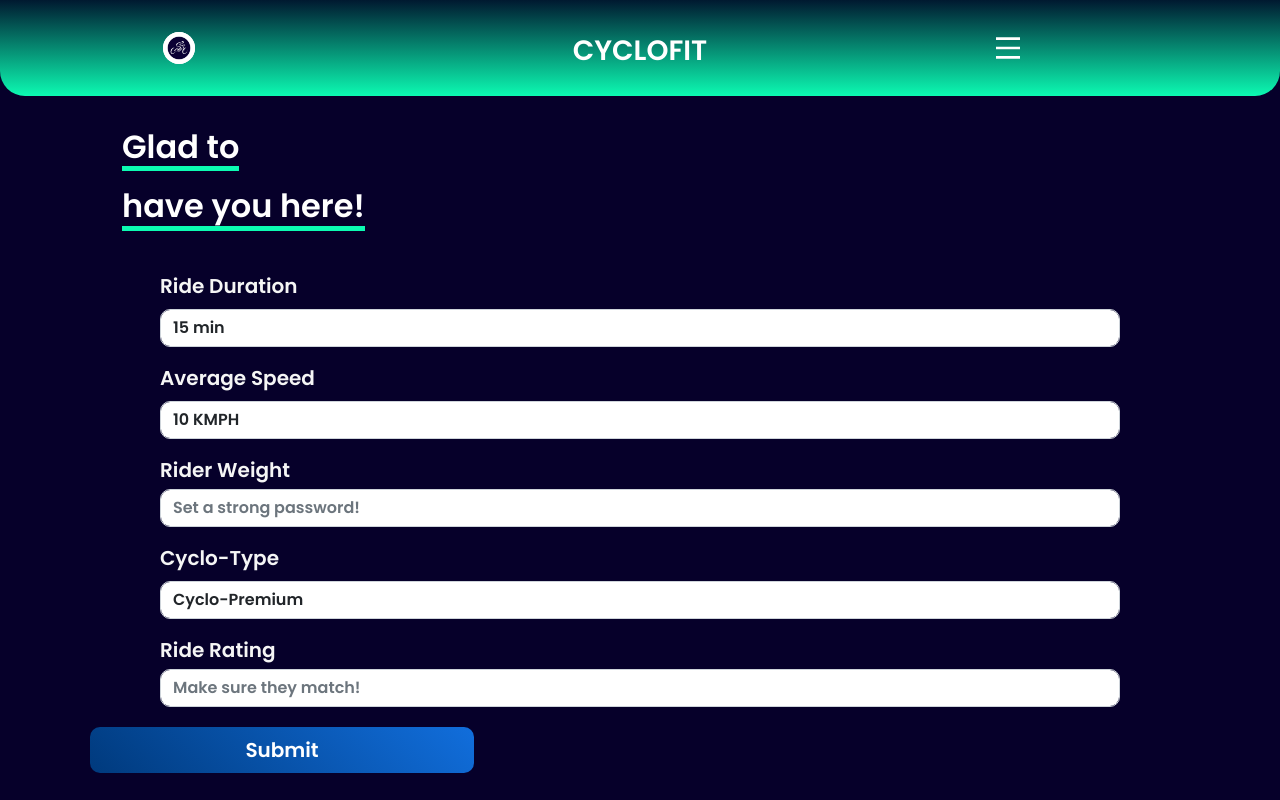
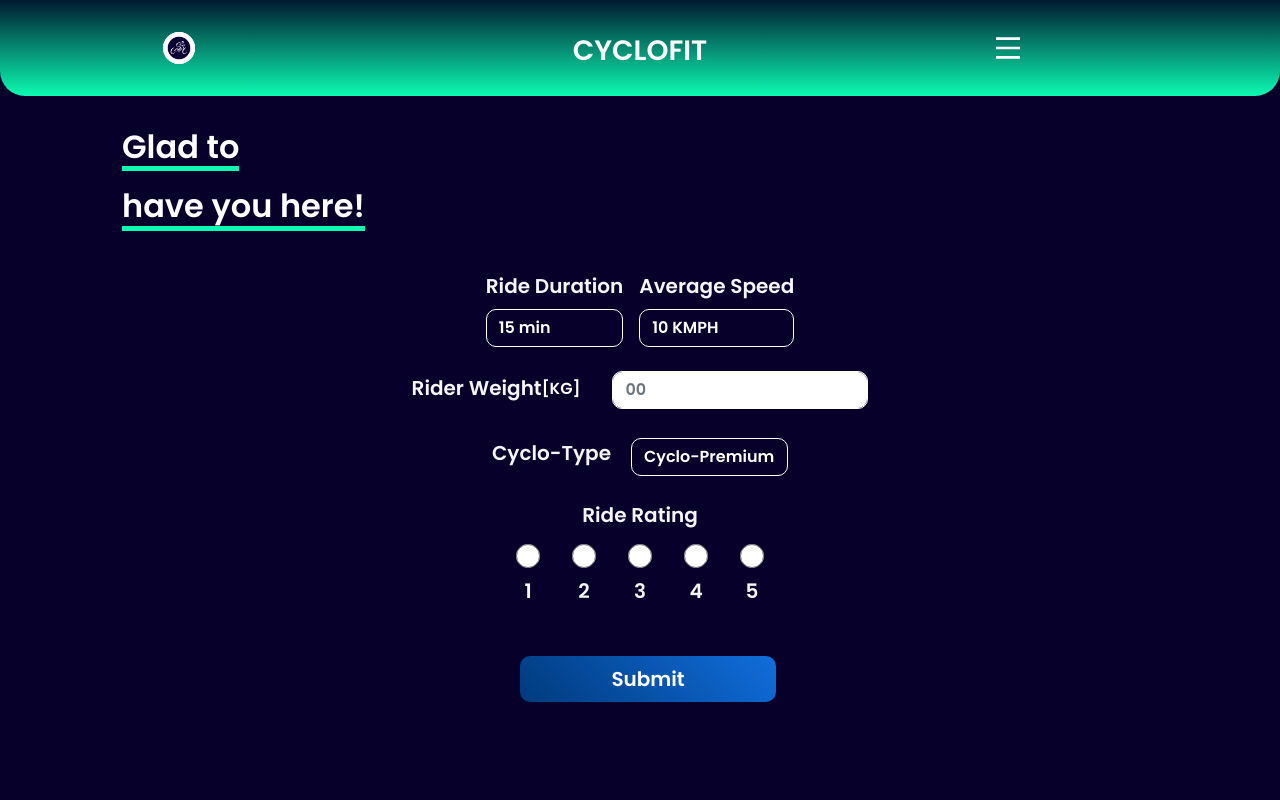
Before and after one commit to piyushmohan01/CycloFit-SEPM, a Flask app: page /ride/new in a window 1280 px wide. Run offline with Flask 2, Linux system fonts and the light colour scheme; a user stored in the database is signed in; some libraries are stand-ins or nearby versions.

```diff
--- a/cyclofit/forms.py
+++ b/cyclofit/forms.py
@@ -87,6 +87,8 @@ class NewRideForm(FlaskForm):
     duration = SelectField(u'Ride Duration', choices=[('15', '15 min'), ('30', '30 min'), ('45', '45 min'), ('60', '60 min')])
     avg_speed = SelectField(u'Average Speed', choices=[('10', '10 KMPH'), ('20', '20 KMPH'), ('30', '30 KMPH'), ('40', '40 KMPH')])
     rider_weight = IntegerField('Rider Weight', validators=[DataRequired('Please enter your weight!')])
-    cycle_type = SelectField(u'Cyclo-Type', choices=[('premium', 'Cyclo-Premium'), ('health', 'Cyclo-Healt'), ('student', 'Cyclo-Student'), ('afford', 'Cyclo-Afford')])
-    ride_rating = IntegerField('Ride Rating', validators=[DataRequired('Please Rate the Ride'), NumberRange(min=1)])
+    cycle_type = SelectField(u'Cyclo-Type', choices=[('premium', 'Cyclo-Premium'), ('health', 'Cyclo-Health'), ('student', 'Cyclo-Student'), ('afford', 'Cyclo-Afford')])
+    ride_rating = RadioField('Ride Rating', choices=[('1','1'),('2','2'),('3','3'),('4','4'),('5','5')])
     submit = SubmitField('Submit')
+
+    # gender = RadioField('Gender', choices=[('Male','Male'),('Female','Female')], validators=[DataRequired()])
--- a/cyclofit/pages/static/css/new_ride.css
+++ b/cyclofit/pages/static/css/new_ride.css
@@ -40,8 +40,16 @@
 .form-group input {
     margin-top: 0.5vh;
     /* margin-bottom: 2vh; */
-    width: 75vw;
+    width: 20vw;
     border-radius: 10px;
+    color: white;
+    /* background-color: transparent; */
+    border-color: white;
+}
+
+::-webkit-input-placeholder {
+    color: white;
+    /* opacity: 1; */
 }
 
 .form-horizontal {
@@ -53,16 +61,80 @@
     flex-direction: column;
 }
 
-#duration > option {
+.row-box {
+    display: flex;
+    justify-content: center;
+    align-items:center;
+}
+
+.select-box {
+    width: 25vw;
+    overflow: hidden;
+}
+
+select {
+    appearance: none;
+    border: none;
+    margin: 0;
+    width: 100%;
+}
+
+select option {
     overflow-x: hidden;
-    max-width: fit-content;
-    font-size: 20px;
+    width: 25vw;
+    font-size: 15px;
     color: black;
-    background-color: coral;
+    /* background-color: coral; */
+}
+
+#duration,
+#avg_speed,
+#cycle_type {
+    width: 100%;
+    color: white;
+    background-color: transparent;
+    border-color: white;
+}
+
+#cycle_type {
+    width: fit-content;
+}
+
+#ride_rating {
+    width: 100%;
+    display: flex;
+    background-color: transparent;
+    border: none;
+}
+
+#ride_rating > li {
+    margin-right: 0;
+    width: fit-content;
+    /* background-color: black; */
+    display: flex;
+    justify-content: center;
+    align-items: center;
+    flex-direction: column;
+}
+#ride_rating-0,
+#ride_rating-1,
+#ride_rating-2,
+#ride_rating-3,
+#ride_rating-4 {
+    width: 1.5em;
+    height: 1.5em;
+    padding-bottom: 2vh;
+    margin: 0 1em;
+    margin-bottom: 0.5em;
+    display: flex;
+    justify-content: center;
+    align-items: center;
+    flex-direction: column;
+    /* margin-right: 5vw; */
 }
 
 .btn02 {
-    max-width: 30vw;
+    width: 100%;
     border-radius: 25px;
     border: none;
     outline: none;
--- a/cyclofit/pages/templates/new_ride.html
+++ b/cyclofit/pages/templates/new_ride.html
@@ -1,4 +1,4 @@
-{% extends "nav-01.html" %}
+{% extends "nav-02.html" %}
 
 {% block pagecss %}
     <link rel="stylesheet" type="text/css" href="{{ url_for('static', filename='css/new_ride.css') }}">
@@ -17,10 +17,14 @@
         </div>
             <form class="form-horizontal", role="form", autocomplete="off", method="POST", action="">
                 {{ form.hidden_tag() }}
+                <div class="row-box">
                 <div class="form-group">
                     {{ form.duration.label(class='form-control-label') }}
+
                     {% if form.duration.errors %}
-                        {{ form.duration(class='form-control form-control-md is-invalid') }}
+                        <div class="select-box">
+                            {{ form.duration(class='form-control form-control-md is-invalid') }}
+                        </div>
                         <div class="invalid-feedback">
                             {% for error in form.duration.errors %}
                                 <span>
@@ -29,7 +33,7 @@
                             {% endfor %}
                         </div>
                     {% else %}
-                        {{ form.duration(class='form-control form-control-md', placeholder='name@example.com') }}
+                        {{ form.duration(class='form-control form-control-md') }}
                     {% endif %}
                 </div>
                 <div class="form-group">
@@ -45,14 +49,18 @@
                         {% endfor %}
                     </div>
                     {% else %}
-                        {{ form.avg_speed(class='form-control form-control-md', placeholder='name123') }}
+                        {{ form.avg_speed(class='form-control form-control-md') }}
                     {% endif %}
                 </div>
-                <div class="form-group">
-                    {{ form.rider_weight.label(class='form-control-label') }}
+                </div>
+                <div class="form-group" style="width:100%;display: flex;justify-content: center;align-items: center;">
+                    <div class="label-div" style="display: flex;justify-content: center;align-items: center;margin-right: 1em;">
+                        {{ form.rider_weight.label(class='form-control-label') }}
+                        <h6 style="color: white; margin: 1em 0;">[KG]</h6>
+                    </div>
 
                         {% if form.rider_weight.errors %}
-                        {{ form.rider_weight(class='form-control form-control-md is-invalid') }}
+                        {{ form.rider_weight(class='form-control form-control-md is-invalid', style='color:white;margin-left:-2em;') }}
                         <div class="invalid-feedback">
                             {% for error in form.rider_weight.errors %}
                                 <span>
@@ -61,14 +69,14 @@
                             {% endfor %}
                         </div>
                         {% else %}
-                            {{ form.rider_weight(class='form-control form-control-md', placeholder='Set a strong password!') }}
+                            {{ form.rider_weight(class='form-control form-control-md', style='color:black;margin-left:1em;', placeholder='00') }}
                         {% endif %}
                 </div>
-                <div class="form-group">
-                    {{ form.cycle_type.label(class='form-control-label') }}
+                <div class="form-group" style="width:100%;display: flex;justify-content: center;align-items: center;">
+                    {{ form.cycle_type.label(class='form-control-label',style='width:fit-content;margin-right:1em;') }}
 
                     {% if form.cycle_type.errors %}
-                    {{ form.cycle_type(class='form-control form-control-md is-invalid') }}
+                    {{ form.cycle_type(class='form-control form-control-md is-invalid',style='width:25%;') }}
                     <div class="invalid-feedback">
                         {% for error in form.cycle_type.errors %}
                             <span>
@@ -80,12 +88,12 @@
                         {{ form.cycle_type(class='form-control form-control-md', placeholder='Make sure they match!') }}
                     {% endif %}
                 </div>
-                <div class="form-group">
+                <div class="form-group" style="display: flex;justify-content: center;align-items: center;flex-direction: column;margin: 1em 0;">
                     {{ form.ride_rating.label(class='form-control-label') }}
 
                     {% if form.ride_rating.errors %}
                     {{ form.ride_rating(class='form-control form-control-md is-invalid') }}
-                    <div class="invalid-feedback">
+                    <div class="invalid-feedback" style="display: flex;justify-content: center;align-items: center;">
                         {% for error in form.ride_rating.errors %}
                             <span>
                                 {{ error }}
@@ -97,7 +105,7 @@
                     {% endif %}
                 </div>
                 <div class="col-12">
-                    <div class="form-group">
+                    <div class="form-group" style="width:100%;display: flex;justify-content: center;align-items: center;">
                         {{ form.submit(class='btn02 btn-color01 btn-lg') }}
                     </div>
                 </div>
```
Also changed, not shown: cyclofit/pages/static/profile_pics/53149a8a6056ece2.jpg (deleted), cyclofit/pages/static/profile_pics/7860d7f35e64bf3d.jpg (deleted), cyclofit/pages/static/profile_pics/aefbec5939871095.jpg (deleted).
